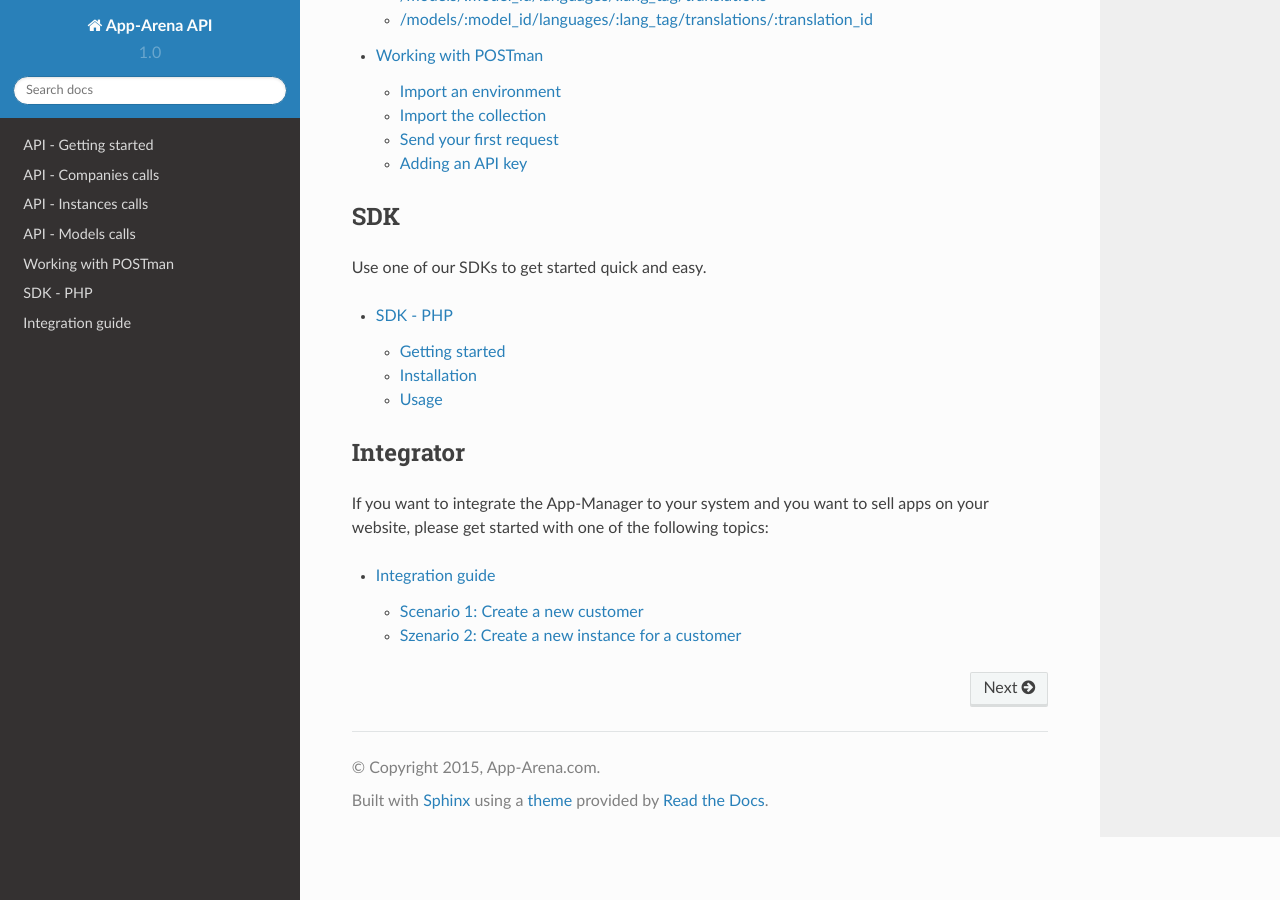
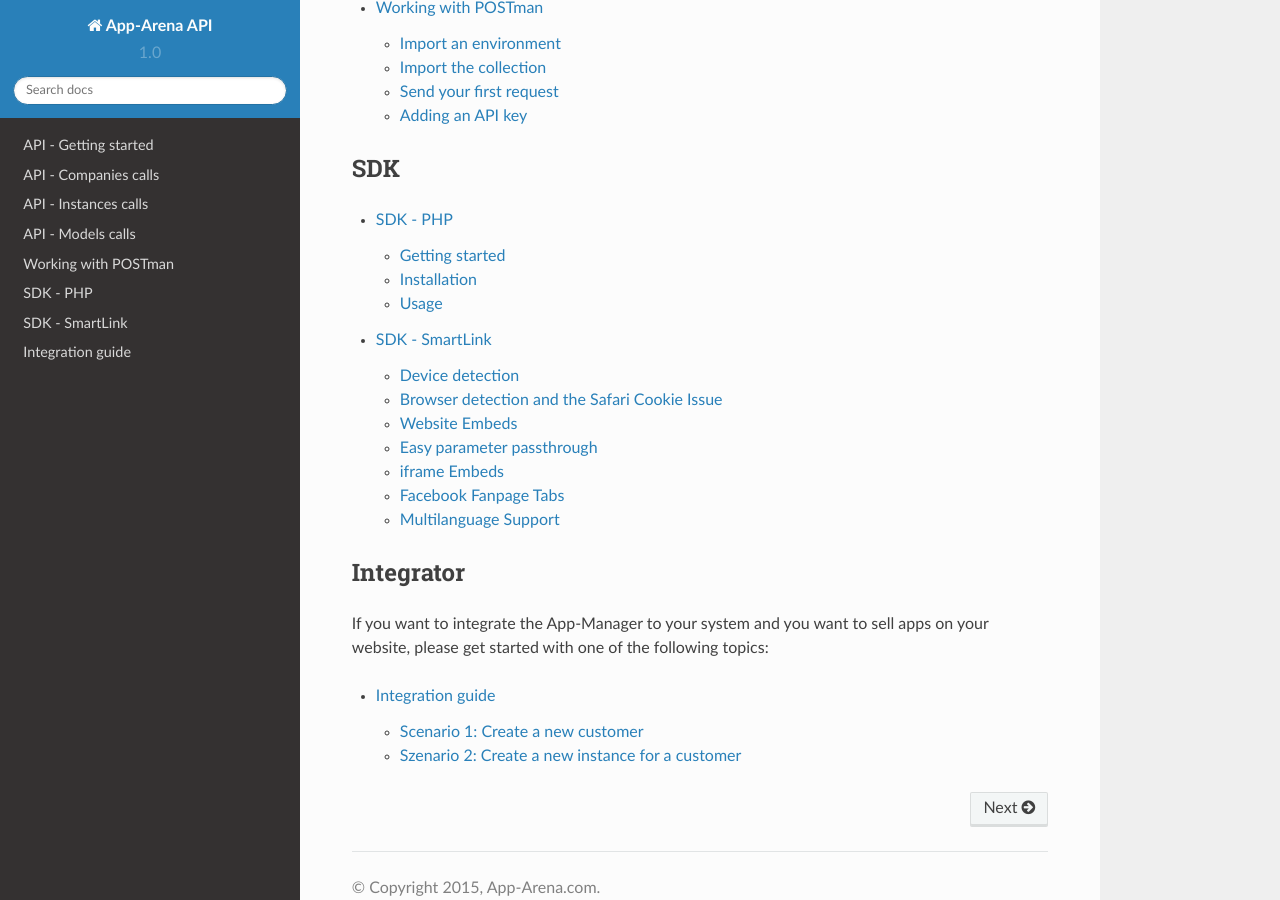
Before and after one commit to apparena/docs, a Sphinx documentation site: the page built from docs/index.rst, in a window 1280 px wide and 900 px high, scrolled down 1500 px. Built offline with Sphinx 7.4.7 and the Read the Docs theme 2.0.0, drawn with Linux system fonts in a browser that asks for light colours; some of the changed text lies outside the part shown.

```diff
--- a/docs/index.rst
+++ b/docs/index.rst
@@ -32,10 +32,9 @@
 
 .. _dev-docs:
 
-App Developer
-~~~~~~~~~~~~~
+API
+~~~
 
-If you want to develop apps, then start with one of these topics:
 
 .. toctree::
     :maxdepth: 2
@@ -51,12 +50,11 @@
 SDK
 ~~~
 
-Use one of our SDKs to get started quick and easy.
-
 .. toctree::
     :maxdepth: 2
 
     sdk/php/001-index
+    sdk/php/190-smartlink
 
 .. _integrator-docs:
 
```
